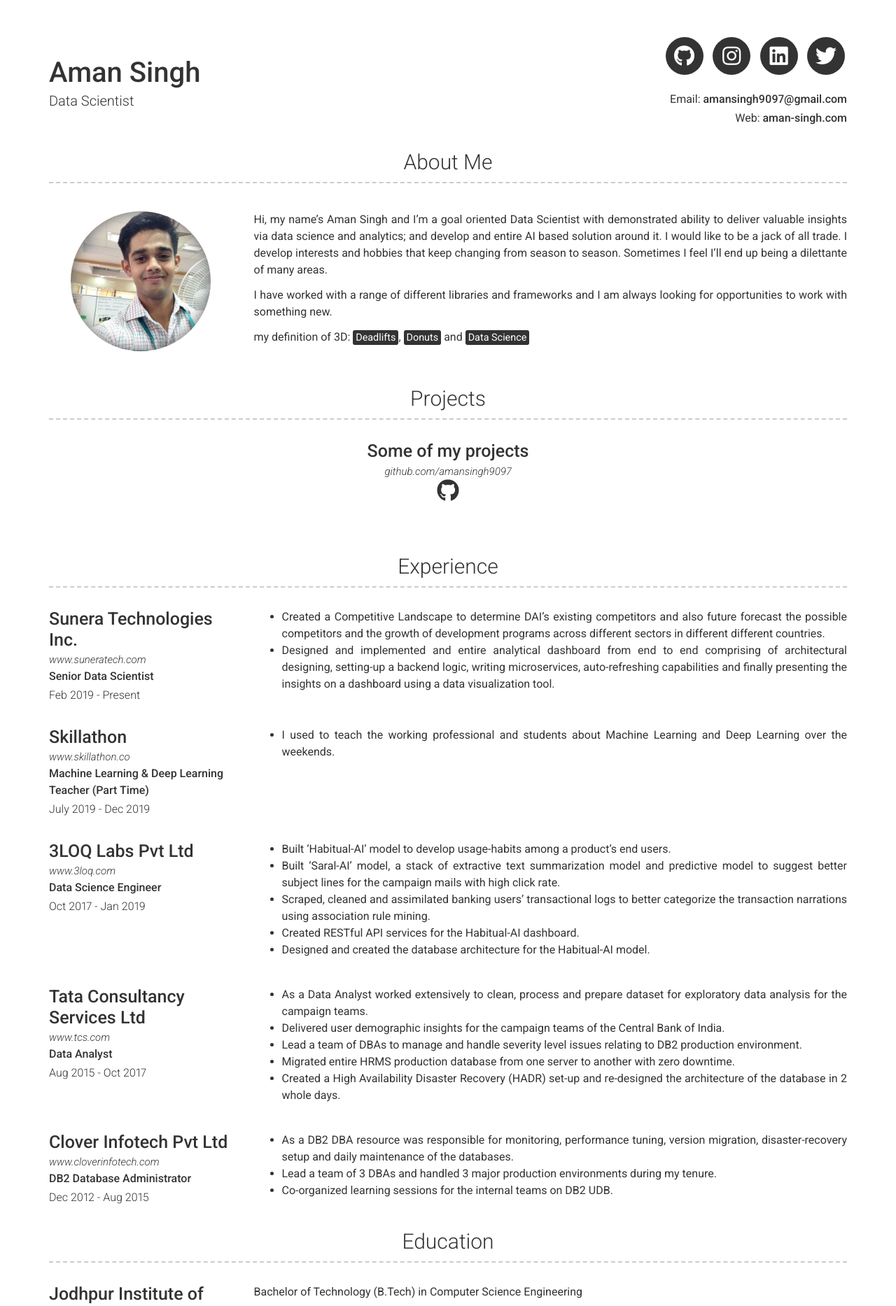
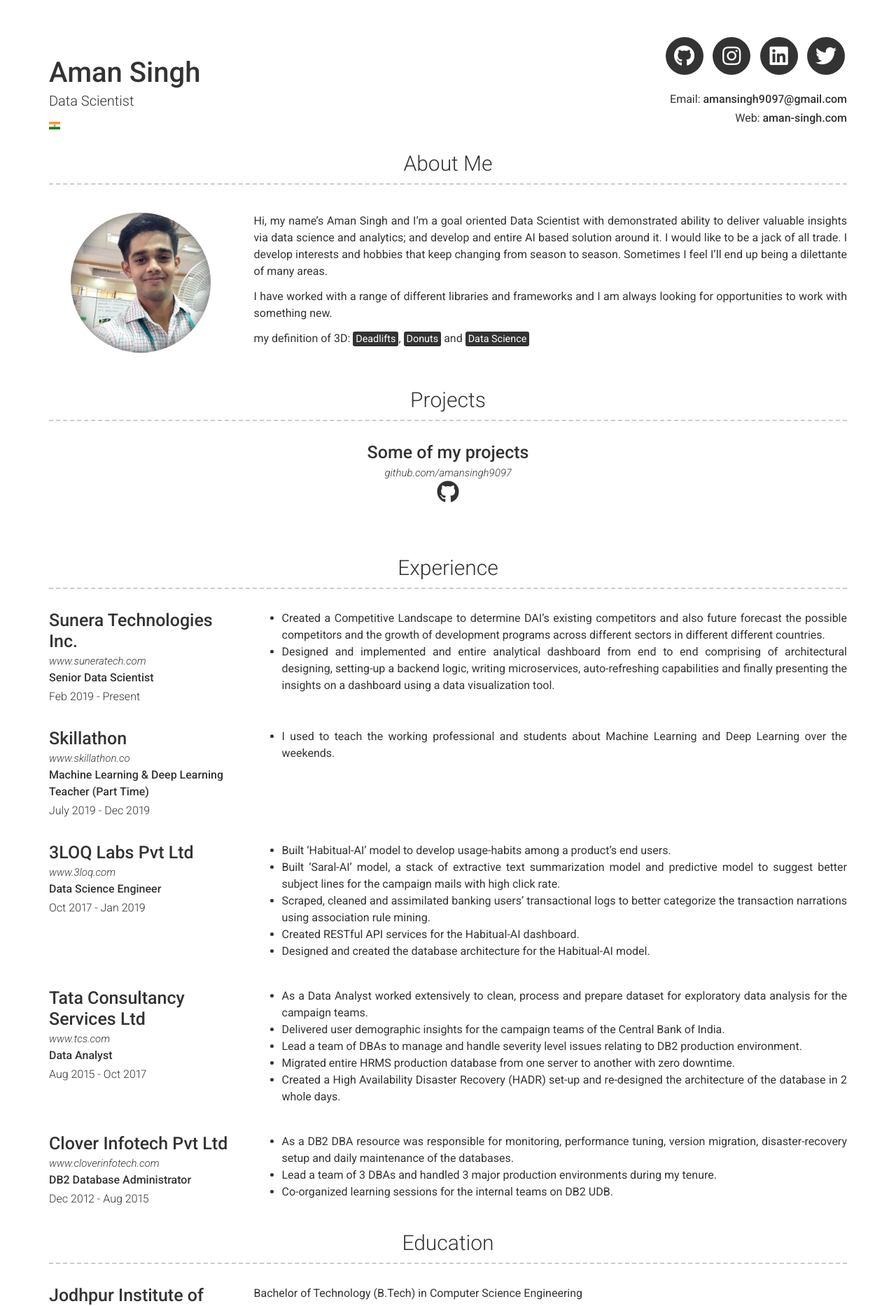
Before and after one commit to amansingh9097/portfolio, a Jekyll site: the page built from index.md, in a window 1280 px wide. Shown: the top 1867 px of the page at 70% size. Built offline with Jekyll 4.4.1, drawn with Linux system fonts in a browser that asks for light colours; nearby versions of some CDN libraries.

Commit message:
Update header.html

```diff
--- a/_includes/header.html
+++ b/_includes/header.html
@@ -3,6 +3,7 @@
     <div class="col-xs-12 col-sm-6 col-md-6 col-lg-8 header-left">
       <h1>{{ site.name | escape }}</h1>
       <h2>{{ site.title | escape }}</h2>
+      <img src = "images/india-flag-icon-16.png">
     </div>
     <div class="col-xs-12 col-sm-6 col-md-6 col-lg-4 header-right">
       <ul class="icons no-print">
```
